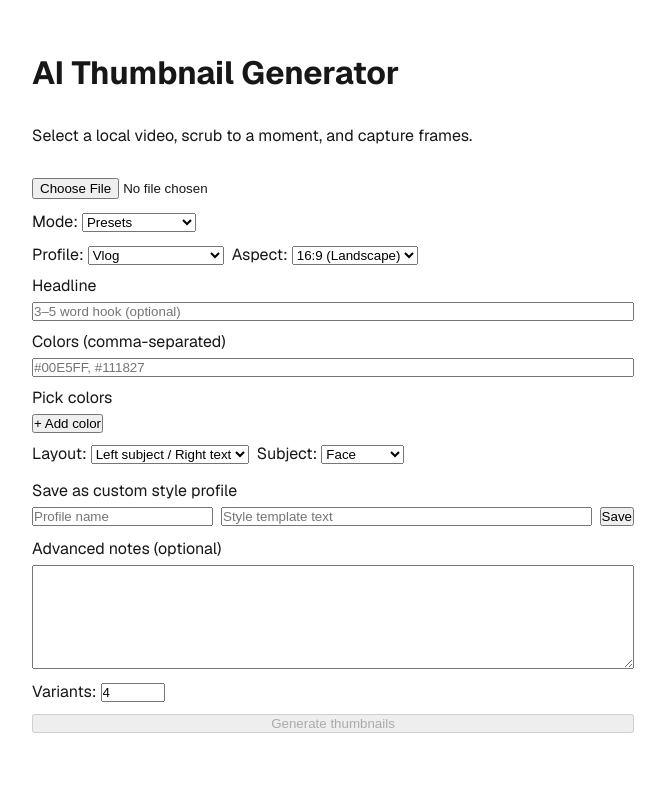
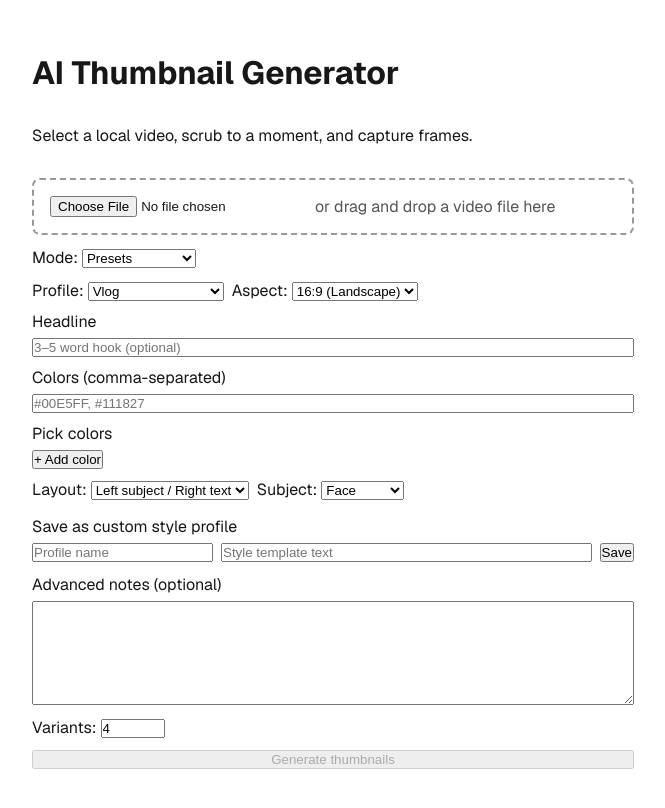
Before and after one commit to aj47/CreatorToolHub, a Next.js app in the folder thumbnailer/: page / in a window 1280 px wide. Shown: the part 112-920 px from the top of the page, without its empty margins (307-972 px from the left). Built offline with nearby package versions, Linux system fonts and the light colour scheme.

Commit message:
feat: add drag-and-drop video support to page with accessible drop zone and reuse onFile flow (closes #4)

```diff
--- a/thumbnailer/app/page.tsx
+++ b/thumbnailer/app/page.tsx
@@ -20,6 +20,7 @@ export default function Home() {
   const [loading, setLoading] = useState(false);
   const [results, setResults] = useState<string[]>([]);
   const [error, setError] = useState<string | null>(null);
+  const [dragActive, setDragActive] = useState(false);
 
   const [mode, setMode] = useState<"builder" | "custom">("builder");
 
@@ -151,14 +152,65 @@ export default function Home() {
     };
   }, [videoUrl]);
 
-  const onFile = (e: React.ChangeEvent<HTMLInputElement>) => {
-    const f = e.target.files?.[0];
-    if (!f) return;
+  // Prevent the browser from opening the file when dropped anywhere on the page
+  useEffect(() => {
+    const prevent = (e: DragEvent) => {
+      e.preventDefault();
+      e.stopPropagation();
+    };
+    window.addEventListener("dragover", prevent);
+    window.addEventListener("drop", prevent);
+    return () => {
+      window.removeEventListener("dragover", prevent);
+      window.removeEventListener("drop", prevent);
+    };
+  }, []);
+
+  const isVideo = (f: File) => f && f.type && f.type.startsWith("video/");
+  const MAX_SIZE_MB = 500; // guidance only
+  const loadVideoFromFile = (f: File) => {
+    if (!isVideo(f)) {
+      setError("Unsupported file. Please drop a video file (e.g., mp4, mov).");
+      return;
+    }
+    if (f.size > MAX_SIZE_MB * 1024 * 1024) {
+      setError(`File is large (>${MAX_SIZE_MB} MB). The browser may struggle to load it.`);
+      // continue anyway
+    } else {
+      setError(null);
+    }
+    if (videoUrl) URL.revokeObjectURL(videoUrl);
     const url = URL.createObjectURL(f);
     setVideoUrl(url);
     setVideoReady(false);
     setFrames([]);
     setResults([]);
+  };
+
+  const onFile = (e: React.ChangeEvent<HTMLInputElement>) => {
+    const f = e.target.files?.[0];
+    if (!f) return;
+    loadVideoFromFile(f);
+    // Reset the input so the same file can be re-selected if needed
+    try { e.target.value = ""; } catch {}
+  };
+
+  const onDrop = (e: React.DragEvent<HTMLDivElement>) => {
+    e.preventDefault();
+    e.stopPropagation();
+    setDragActive(false);
+    const f = e.dataTransfer.files?.[0];
+    if (f) loadVideoFromFile(f);
+  };
+  const onDragOver = (e: React.DragEvent<HTMLDivElement>) => {
+    e.preventDefault();
+    e.stopPropagation();
+    setDragActive(true);
+  };
+  const onDragLeave = (e: React.DragEvent<HTMLDivElement>) => {
+    e.preventDefault();
+    e.stopPropagation();
+    setDragActive(false);
   };
 
   const captureFrame = () => {
@@ -249,7 +301,27 @@ export default function Home() {
         <p>Select a local video, scrub to a moment, and capture frames.</p>
 
         <div style={{ display: "grid", gap: 12 }}>
-          <input type="file" accept="video/*" onChange={onFile} />
+          <div
+            role="region"
+            aria-label="Drop a video file here or use the file picker"
+            onDrop={onDrop}
+            onDragOver={onDragOver}
+            onDragEnter={onDragOver}
+            onDragLeave={onDragLeave}
+            style={{
+              padding: 16,
+              border: "2px dashed #999",
+              borderColor: dragActive ? "#2563eb" : "#999",
+              borderRadius: 8,
+              background: dragActive ? "#eff6ff" : "transparent",
+              transition: "background 120ms, border-color 120ms"
+            }}
+          >
+            <div style={{ display: "flex", alignItems: "center", gap: 12, flexWrap: "wrap" }}>
+              <input type="file" accept="video/*" onChange={onFile} aria-label="Choose video file" />
+              <span style={{ color: "#555" }}>or drag and drop a video file here</span>
+            </div>
+          </div>
 
           {videoUrl && (
             <div style={{ display: "grid", gap: 8 }}>
```
